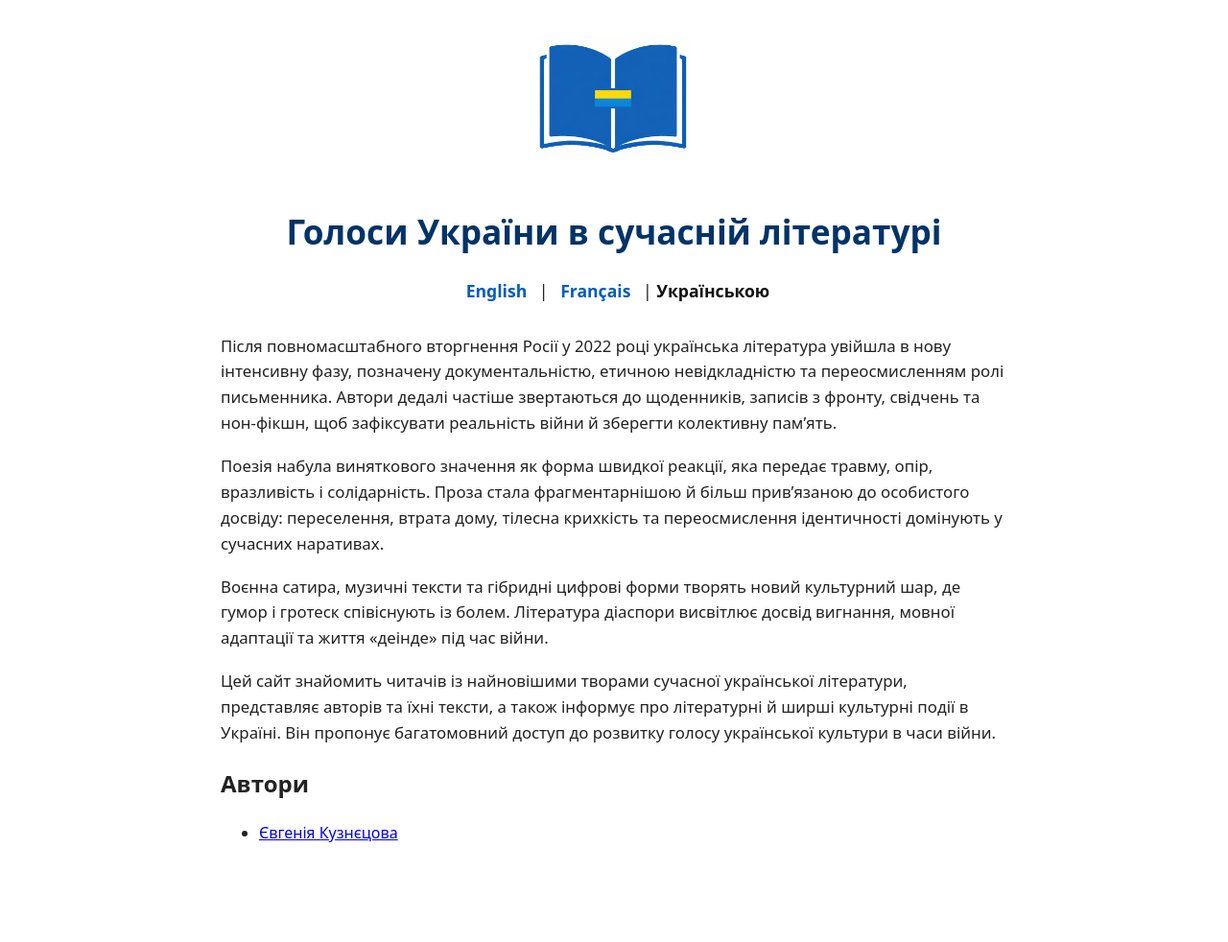
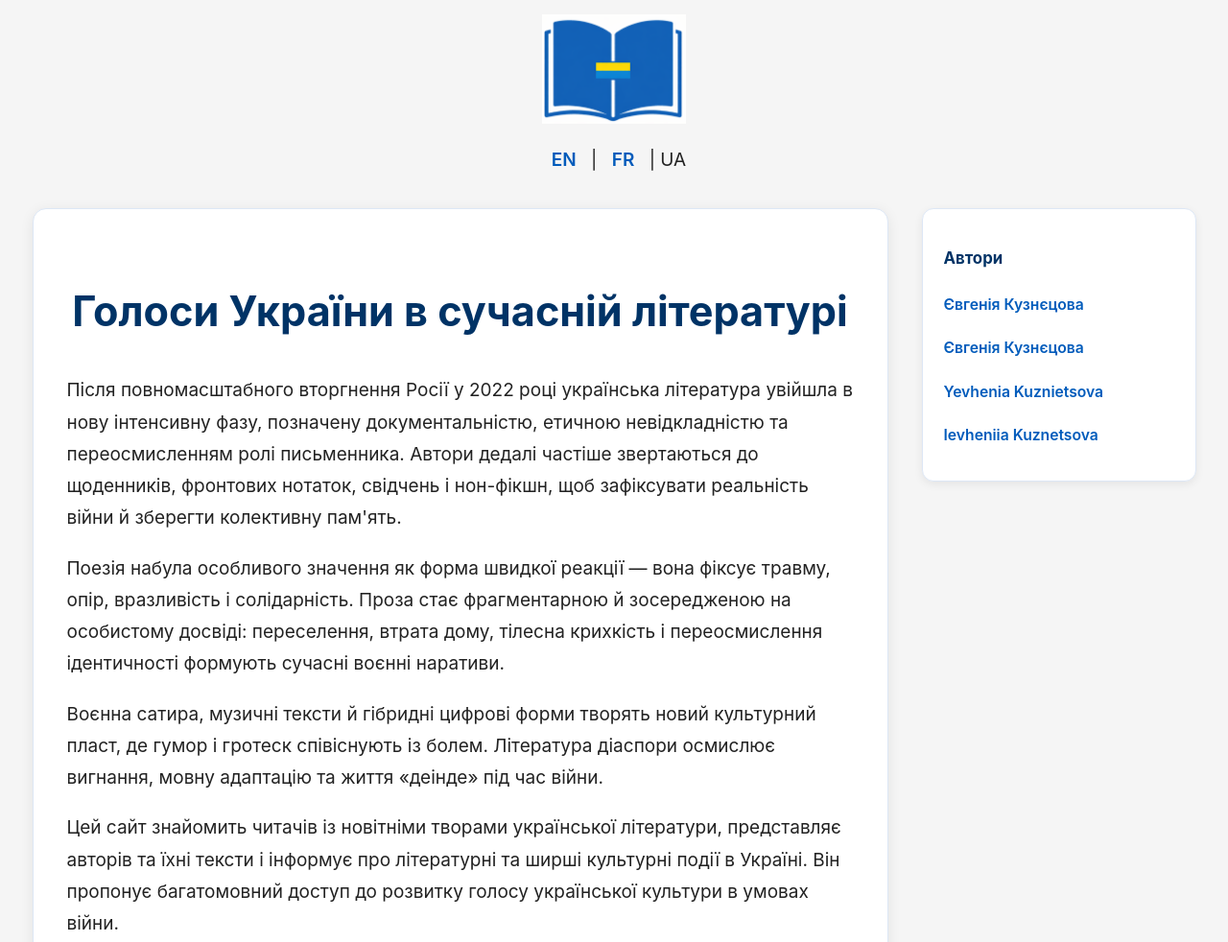
Before and after one commit to Lucy-Fr/UkrBooks, a plain HTML site: page ua.html in a window 1280 px wide. Shown: the top 982 px of the page at 96% size. Before the commit the page ends 938 px from the top, so only its background shows below. Drawn offline with Linux system fonts and the light colour scheme; no server answers.

Commit message:
Update ua.html

```diff
--- a/ua.html
+++ b/ua.html
@@ -5,110 +5,84 @@
     <meta name="viewport" content="width=device-width, initial-scale=1.0">
     <title>Голоси України в сучасній літературі</title>
 
-    <style>
-        body {
-            font-family: system-ui, -apple-system, Arial, sans-serif;
-            margin: 0;
-            padding: 0;
-            background: #ffffff;
-            color: #222;
-            line-height: 1.6;
-        }
-
-        .container {
-            max-width: 820px;
-            margin: 0 auto;
-            padding: 40px 20px;
-        }
-
-        header {
-            text-align: center;
-            margin-bottom: 30px;
-        }
-
-        img.logo {
-            width: 160px;
-            margin-bottom: 20px;
-        }
-
-        h1 {
-            font-size: 2.2rem;
-            text-align: center;
-            margin-bottom: 20px;
-            color: #003366;
-        }
-
-        .lang-switch {
-            text-align: center;
-            margin-bottom: 30px;
-            font-size: 1.1rem;
-        }
-
-        .lang-switch a {
-            text-decoration: none;
-            color: #005bbb;
-            font-weight: 600;
-            margin: 0 8px;
-        }
-
-        .lang-switch span {
-            font-weight: 700;
-            color: #111;
-        }
-
-        p {
-            margin-bottom: 18px;
-            font-size: 1.05rem;
-        }
-    </style>
+    <link rel="stylesheet" href="/UkrBooks/style.css?v=5">
 </head>
 
 <body>
 
-<div class="container">
+<header class="top-nav">
+    <a href="/UkrBooks/ua.html">
+        <img src="/UkrBooks/logo.png" class="logo" alt="Ukrainian Books">
+    </a>
 
-    <header>
-        <img src="logo.png" alt="Logo" class="logo">
+    <nav class="language-switch">
+        <a href="/UkrBooks/index.html">EN</a> |
+        <a href="/UkrBooks/fr.html">FR</a> |
+        <span>UA</span>
+    </nav>
+</header>
 
-        <h1>Голоси України в сучасній літературі</h1>
+<div class="layout">
 
-        <!-- Переключатель языков -->
-        <div class="lang-switch">
-            <a href="index.html">English</a> |
-            <a href="fr.html">Français</a> |
-            <span>Українською</span>
-        </div>
-    </header>
+    <!-- Основний контент -->
+    <main class="content">
 
-    <main>
+        <h1 class="page-title">Голоси України в сучасній літературі</h1>
+
         <p>
-            Після повномасштабного вторгнення Росії у 2022 році українська література увійшла в нову інтенсивну фазу, позначену документальністю, етичною невідкладністю та переосмисленням ролі письменника. Автори дедалі частіше звертаються до щоденників, записів з фронту, свідчень та нон-фікшн, щоб зафіксувати реальність війни й зберегти колективну пам’ять.
+            Після повномасштабного вторгнення Росії у 2022 році українська література увійшла в нову інтенсивну фазу, позначену
+            документальністю, етичною невідкладністю та переосмисленням ролі письменника. Автори дедалі частіше звертаються
+            до щоденників, фронтових нотаток, свідчень і нон-фікшн, щоб зафіксувати реальність війни й зберегти колективну пам'ять.
         </p>
 
         <p>
-            Поезія набула виняткового значення як форма швидкої реакції, яка передає травму, опір, вразливість і солідарність. Проза стала фрагментарнішою й більш прив’язаною до особистого досвіду: переселення, втрата дому, тілесна крихкість та переосмислення ідентичності домінують у сучасних наративах.
+            Поезія набула особливого значення як форма швидкої реакції — вона фіксує травму, опір, вразливість і солідарність.
+            Проза стає фрагментарною й зосередженою на особистому досвіді: переселення, втрата дому, тілесна крихкість і
+            переосмислення ідентичності формують сучасні воєнні наративи.
         </p>
 
         <p>
-            Воєнна сатира, музичні тексти та гібридні цифрові форми творять новий культурний шар, де гумор і гротеск співіснують із болем. Література діаспори висвітлює досвід вигнання, мовної адаптації та життя «деінде» під час війни.
+            Воєнна сатира, музичні тексти й гібридні цифрові форми творять новий культурний пласт, де гумор і гротеск співіснують
+            із болем. Література діаспори осмислює вигнання, мовну адаптацію та життя «деінде» під час війни.
         </p>
 
         <p>
-            Цей сайт знайомить читачів із найновішими творами сучасної української літератури, представляє авторів та їхні тексти, а також інформує про літературні й ширші культурні події в Україні. Він пропонує багатомовний доступ до розвитку голосу української культури в часи війни.
+            Цей сайт знайомить читачів із новітніми творами української літератури, представляє авторів та їхні тексти і
+            інформує про літературні та ширші культурні події в Україні. Він пропонує багатомовний доступ до розвитку голосу
+            української культури в умовах війни.
         </p>
 
         <h2>Автори</h2>
 
-<ul>
-    <li>
-        <a href="authors/kuznetsova/kuznetsovaua">Євгенія Кузнєцова</a>
-    </li>
-</ul>
-
+        <ul>
+            <li>
+                <a href="/UkrBooks/authors/kuznetsova/kuznetsovaua.html">
+                    Євгенія Кузнєцова
+                </a>
+            </li>
+        </ul>
 
     </main>
 
+    <!-- Sidebar справа -->
+    <aside class="sidebar-authors">
+        <h3>Автори</h3>
+        <ul id="authors-list">
+            <li>
+                <a href="/UkrBooks/authors/kuznetsova/kuznetsovaua.html">
+                    Євгенія Кузнєцова
+                </a>
+            </li>
+        </ul>
+    </aside>
+
 </div>
+
+<footer>
+    <p>© Ukrainian Books</p>
+</footer>
+
+<script type="module" src="/UkrBooks/script.js"></script>
 
 </body>
 </html>
```
